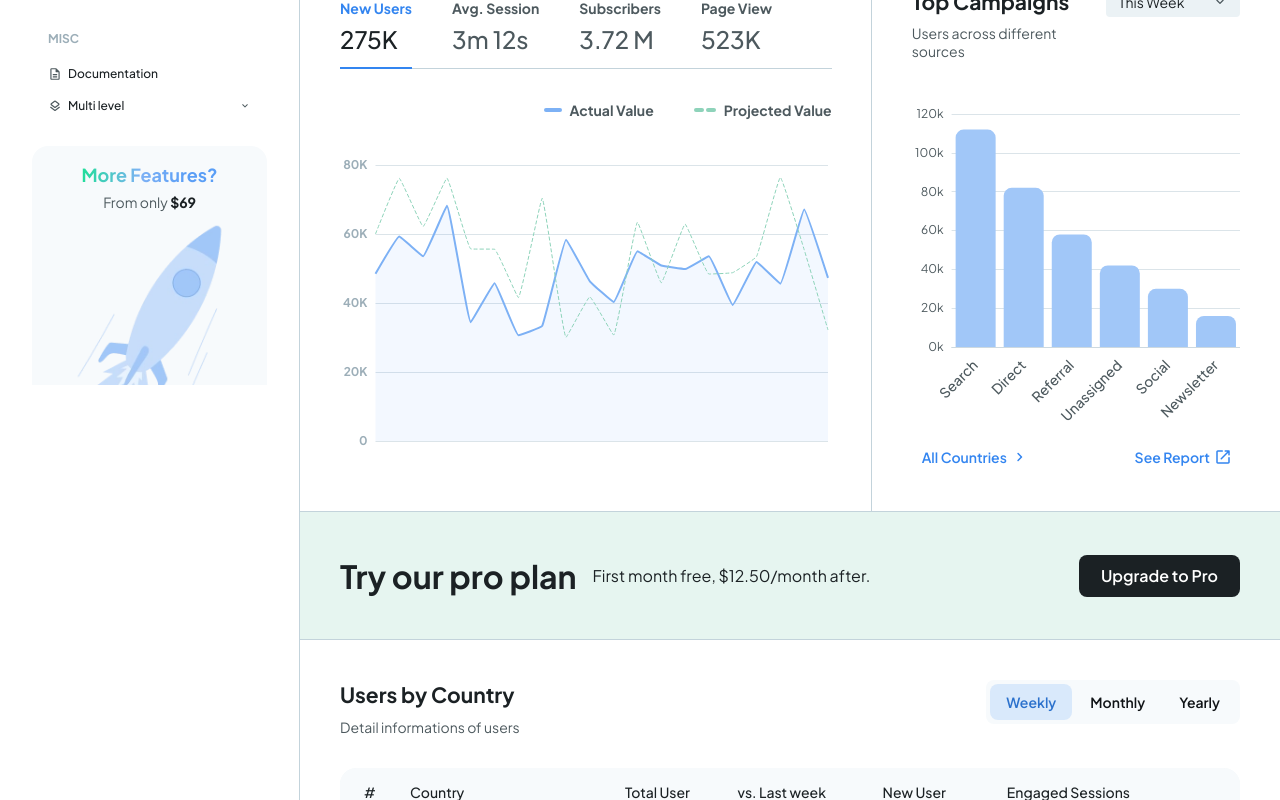
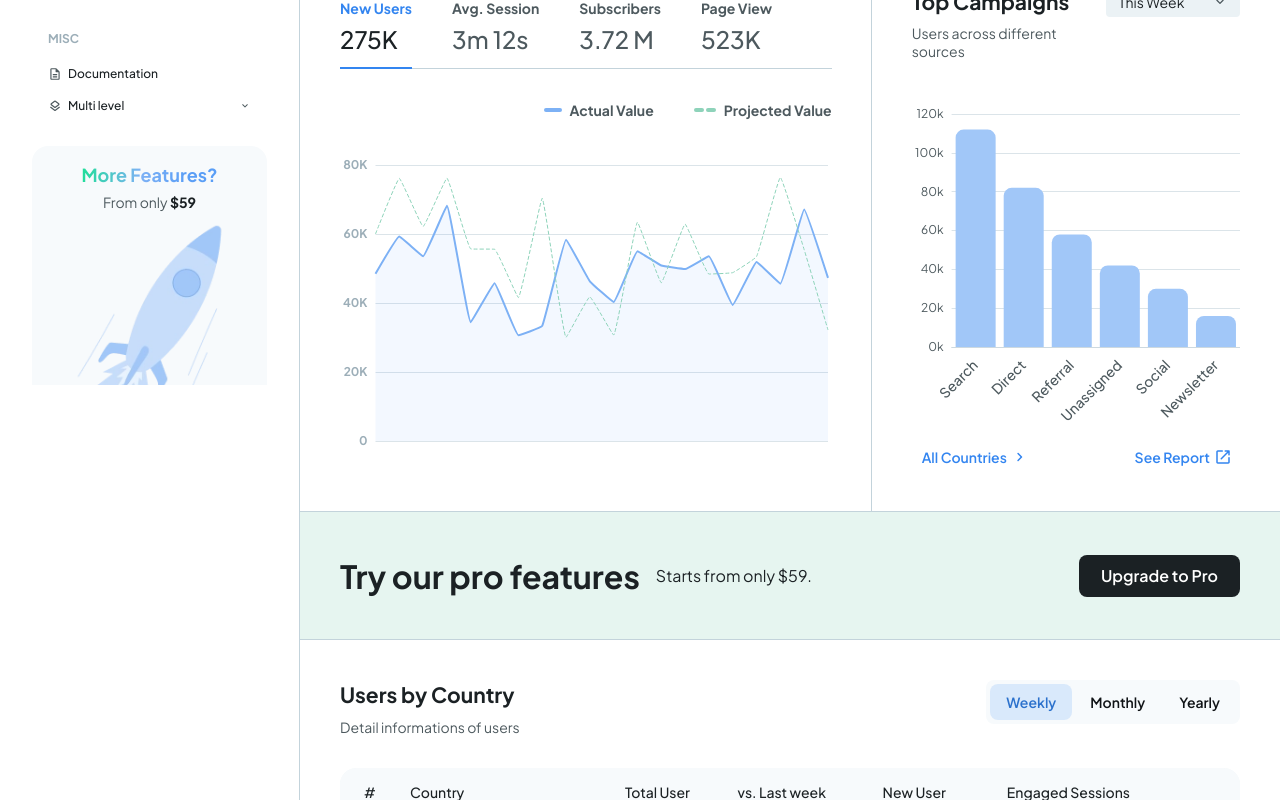
Before and after one commit to RafiKK98/aurora-free, a React (Vite) app: page / in a window 1280 px wide. Shown: the part 415-1215 px from the top of the page. Built offline with nearby package versions, Linux system fonts and the light colour scheme; a web font is replaced by a local one.

Commit message:
pro plan cta and pro plan price updated

```diff
--- a/src/components/common/PromoCard.tsx
+++ b/src/components/common/PromoCard.tsx
@@ -30,7 +30,7 @@ const PromoCard = ({ sx, ...rest }: PaperProps) => {
         <Typography variant="body2" sx={{ color: 'text.secondary' }}>
           {`From only `}
           <Box component="strong" sx={{ color: 'text.primary' }}>
-            $69
+            $59
           </Box>
         </Typography>
 
--- a/src/components/sections/dashboards/analytics/cta/ProPlanCTA.tsx
+++ b/src/components/sections/dashboards/analytics/cta/ProPlanCTA.tsx
@@ -1,4 +1,5 @@
 import { Button, Paper, Stack, Typography } from '@mui/material';
+import { storeLink } from 'lib/constants';
 
 const ProPlanCTA = () => {
   return (
@@ -23,7 +24,7 @@ const ProPlanCTA = () => {
         }}
       >
         <Typography variant="h3" sx={{ typography: { xs: 'h4', sm: 'h3' }, flexShrink: { sm: 0 } }}>
-          Try our pro plan
+          Try our pro features
         </Typography>
 
         <Typography
@@ -32,12 +33,13 @@ const ProPlanCTA = () => {
             fontWeight: { xs: 400, sm: 400 },
           }}
         >
-          First month free, $12.50/month after.
+          Starts from only $59.
         </Typography>
       </Stack>
 
       <Button
-        href="#!"
+        href={storeLink}
+        target="_blank"
         variant="contained"
         color="neutral"
         size="large"
```
